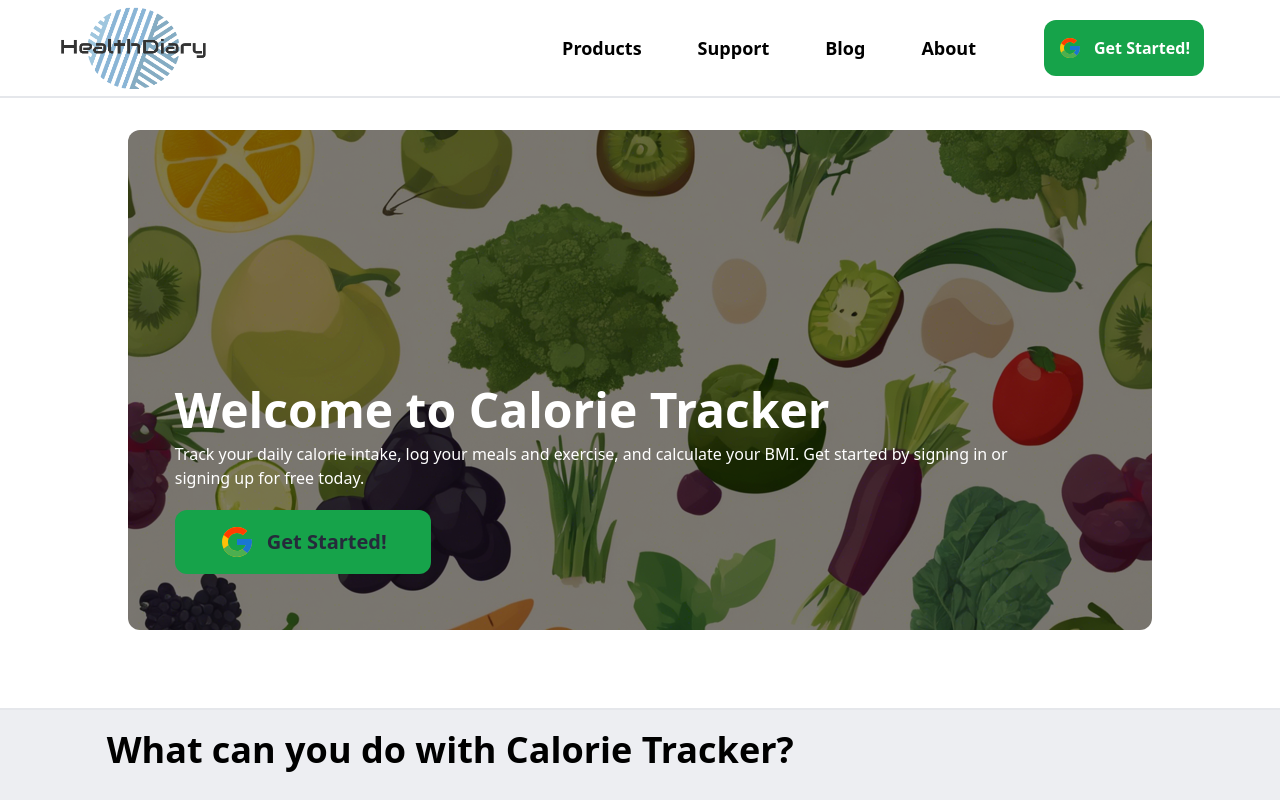
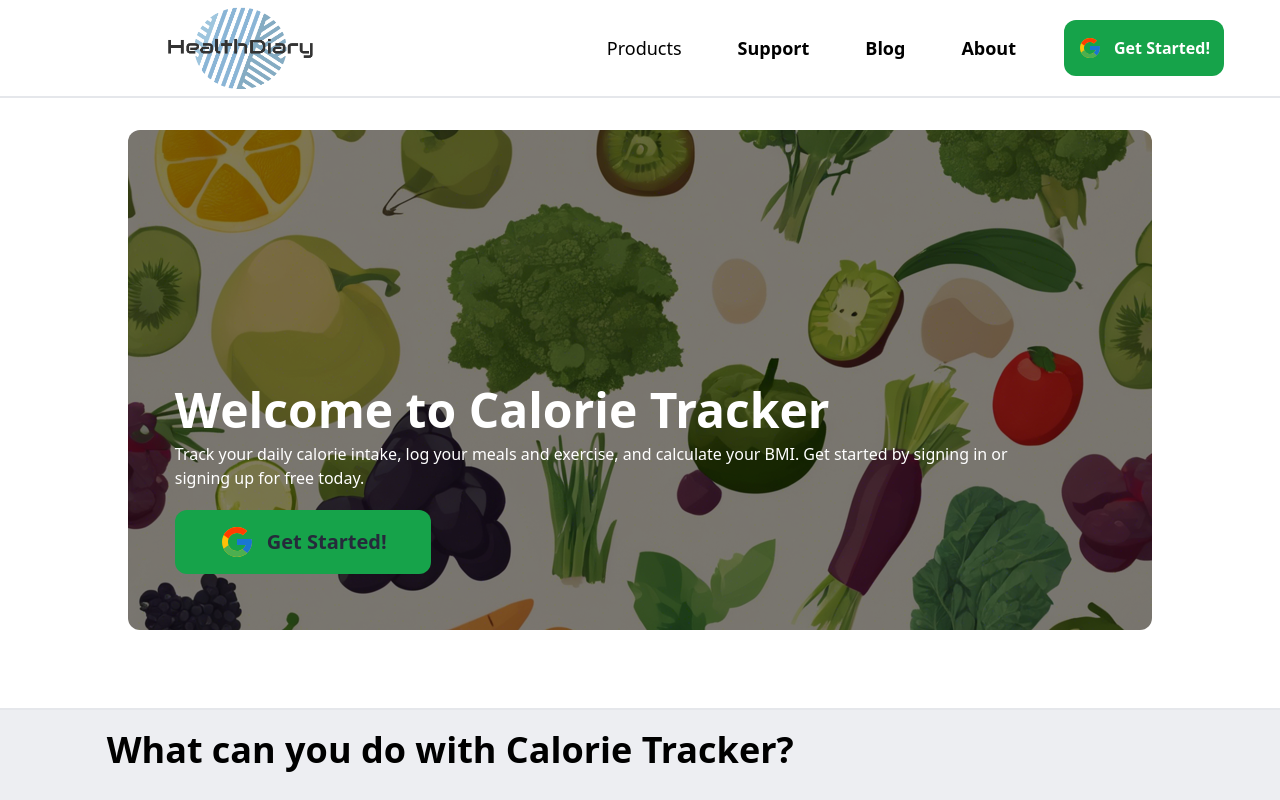
Before and after one commit to rikichoi/calorie-tracking-app, a Next.js app: page / in a window 1280 px wide. Shown: the top 800 px of the page. Built offline with nearby package versions, Linux system fonts and the light colour scheme; no server answers.

Commit message:
Added dropdown for navbar, Refined styling of home page and nav bar

```diff
--- a/src/app/dashboard/page.js
+++ b/src/app/dashboard/page.js
@@ -224,7 +224,7 @@ export default function Dashboard() {
           <div className="flex justify-end gap-2">
             <button
               onClick={() => deleteAllMealExerciseHandler(mealLog, exerciseLog)}
-              className="bg-red-700 items-center border-black text-white border-2 rounded-full mr-3  w-36 h-12 flex justify-center pt-0.5"
+              className="bg-red-700 items-center border-black text-white border-2 rounded-full mr-3 hover:shadow-gray-900 transition-all duration-100 hover:shadow-inner active:scale-110  w-36 h-12 flex justify-center pt-0.5"
             >
               Reset All
             </button>
@@ -319,7 +319,7 @@ export default function Dashboard() {
             <div className="flex w-full justify-end justify-items-end">
               <button
                 onClick={() => deleteAllMealHandler(mealLog)}
-                className="bg-red-700 items-center border-black text-white border-2 rounded-full mr-3  w-36 h-12 flex justify-center pt-0.5"
+                className="bg-red-700 items-center hover:shadow-gray-900 transition-all duration-100 hover:shadow-inner active:scale-110 border-black text-white border-2 rounded-full mr-3  w-36 h-12 flex justify-center pt-0.5"
               >
                 Reset Meal
               </button>
@@ -371,7 +371,7 @@ export default function Dashboard() {
             <div className="flex w-full justify-end justify-items-end">
               <button
                 onClick={() => deleteAllExerciseHandler(exerciseLog)}
-                className="bg-red-700 items-center border-black text-white border-2 rounded-full w-36 h-12 mr-3  flex justify-center pt-0.5"
+                className="bg-red-700 items-center hover:shadow-gray-900 transition-all duration-100 hover:shadow-inner active:scale-110 border-black text-white border-2 rounded-full w-36 h-12 mr-3  flex justify-center pt-0.5"
               >
                 Reset Exercise
               </button>
--- a/src/app/globals.css
+++ b/src/app/globals.css
@@ -32,9 +32,46 @@ body {
   }
 } */
 
-button {
-  @apply hover:shadow-gray-900 transition-all duration-100 hover:shadow-inner active:scale-110
-}
 input {
   @apply rounded-md p-1 border-2 border-black bg-[#C8CFA0] placeholder-opacity-100
 }
+
+.dropbtn {
+  border: none;
+}
+
+.dropdown {
+  position: relative;
+  display: inline-block;
+}
+
+.dropdown-content {
+  display: none;
+  position: absolute;
+  background-color: #f1f1f1;
+  border-radius: 10%;
+  min-width: 160px;
+  box-shadow: 0px 8px 16px 0px rgba(0, 0, 0, 0.2);
+  z-index: 1;
+}
+
+.dropdown-content a {
+  color: black;
+  padding: 12px 16px;
+  text-decoration: none;
+  display: block;
+  text-align: start;
+}
+
+.dropdown-content a:hover {
+  border-radius: 10%;
+  background-color: #ddd;
+}
+
+.dropdown:hover .dropdown-content {
+  display: block;
+}
+
+.dropdown:hover .dropbtn {
+  opacity: 20%;
+}
--- a/src/components/LogExerciseItem.js
+++ b/src/components/LogExerciseItem.js
@@ -40,7 +40,7 @@ export default function LogExerciseItem({
           onClose(!show),
           editExerciseMode("editExercise")
         )}
-        className="grid grid-cols-9 col-span-11 py-3 rounded-xl hover:bg-[#C8CFA0]"
+        className="hover:shadow-gray-900 transition-all duration-100 hover:shadow-inner active:scale-110 grid grid-cols-9 col-span-11 py-3 rounded-xl hover:bg-[#C8CFA0]"
       >
         <div className="grid col-span-8 grid-cols-9 ">
           <Image
@@ -62,7 +62,7 @@ export default function LogExerciseItem({
           onClick={() => {
             deleteExercise(exerciseId);
           }}
-          className="mr-1 hover:scale-110 active:scale-125 hover:shadow-none"
+          className="hover:shadow-gray-900 transition-all duration-100  mr-1 hover:scale-110 active:scale-125 "
         >
           <FaRegTrashAlt className="w-10 h-10 hover:cursor-pointer" />
         </button>
--- a/src/components/LogMealItem.js
+++ b/src/components/LogMealItem.js
@@ -22,7 +22,7 @@ export default function LogMealItem({
 }) {
   return (
     <div className="grid grid-cols-12">
-      <button onClick={()=>(selectMeal(selectedMeal), onClose(!show), editMealMode("editMeal"))} className="grid grid-cols-9 col-span-11 py-3 rounded-xl hover:bg-[#C8CFA0]">
+      <button onClick={()=>(selectMeal(selectedMeal), onClose(!show), editMealMode("editMeal"))} className="hover:shadow-gray-900 transition-all duration-100 hover:shadow-inner active:scale-110 grid grid-cols-9 col-span-11 py-3 rounded-xl hover:bg-[#C8CFA0]">
         <div className="grid col-span-8  grid-cols-9">
           <Image
             alt={""}
@@ -48,7 +48,7 @@ export default function LogMealItem({
           onClick={() => {
             deleteMeal(mealId);
           }}
-          className="mr-1 hover:scale-110 active:scale-125 hover:shadow-none"
+          className="hover:shadow-gray-900 transition-all duration-100 mr-1 hover:scale-110 active:scale-125 hover:shadow-none"
         >
           <FaRegTrashAlt className="w-10 h-10 hover:cursor-pointer" />
         </button>
--- a/src/components/Navbar.js
+++ b/src/components/Navbar.js
@@ -11,16 +11,17 @@ export default function Navbar() {
   const { googleLoginHandler } = useContext(authContext);
 
   return (
+    <div>
+      {user && !loading && (
         <div className="sticky bg-white z-50 top-0 min-h-[6rem] grid grid-cols-12 border-b-2">
-      <div className="flex justify-end items-center col-span-2 h-full">
+          <div className="flex justify-end items-center col-span-3 h-full">
             <Image
               src={Logo}
               alt="HealthDiary Logo"
               className="p-1 min-w-40 min-h-24 max-h-16 max-w-28"
             />
           </div>
-      {user && !loading && (
-        <div className="pl-64 w-full text-sm col-span-10 text-right justify-end items-center grid grid-cols-8">
+          <div className="pl-64 w-full text-sm col-span-9 text-right justify-end items-center grid grid-cols-8">
             <div className=" flex col-span-10 w-full justify-end ">
               <img
                 src={user.photoURL}
@@ -36,20 +37,54 @@ export default function Navbar() {
               </button>
             </div>
           </div>
+        </div>
       )}
       {!user && (
-        <div className="pl-64 w-full col-span-10 text-right justify-end items-center grid grid-cols-8">
+        <div className="sticky bg-white z-50 top-0 min-h-[6rem] grid grid-cols-12 border-b-2">
+          <div className="flex justify-end items-center col-span-3 h-full">
+            <a href="#">
+            <Image
+              src={Logo}
+
+              alt="HealthDiary Logo"
+              className="p-1 min-w-40 min-h-24 max-h-16 max-w-28"
+            />
+            </a>
+          </div>
+          <div className="pl-64 w-full col-span-9 text-right justify-end items-center grid grid-cols-8">
             <div className=" text-lg col-span-5 flex flex-row gap-14 justify-end w-full">
-            <a href="#" className=" font-semibold">
-              <p>Products</p>
+              <div class="dropdown">
+                <button
+                  className="hover:shadow-gray-900 transition-all duration-100 active:scale-110 font-semibold hover:shadow-none hover:opacity-60 "
+                  class="dropbtn"
+                >
+                  Products
+                </button>
+                <div class="dropdown-content">
+                  <a className="text-center font-semibold" href="#">
+                    Health Diary
                   </a>
-            <a href="#" className="text-center font-semibold">
+                  <a className="text-center font-semibold" href="#">
+                    Health Diary Pro
+                  </a>
+                </div>
+              </div>
+              <a
+                href="#"
+                className="hover:opacity-60 text-center font-semibold"
+              >
                 <p>Support</p>
               </a>
-            <a href="#" className="text-center font-semibold">
+              <a
+                href="#"
+                className="hover:opacity-60 text-center font-semibold"
+              >
                 <p>Blog</p>
               </a>
-            <a href="#" className="text-center font-semibold">
+              <a
+                href="#"
+                className="hover:opacity-60 text-center font-semibold"
+              >
                 <p>About</p>
               </a>
             </div>
@@ -58,8 +93,10 @@ export default function Navbar() {
                 onClick={googleLoginHandler}
                 className="flex justify-center items-center rounded-xl w-40 h-14 mr-2 text-white font-semibold bg-green-600 hover:shadow-gray-900 transition-all duration-100 hover:shadow-inner active:scale-110"
               >
-              <FcGoogle className="text-2xl mr-3"> </FcGoogle> <span className="">Get Started!</span>
+                <FcGoogle className="text-2xl mr-3"> </FcGoogle>{" "}
+                <span className="">Get Started!</span>
               </button>
+            </div>
           </div>
         </div>
       )}
--- a/src/components/modals/AddExerciseModal.js
+++ b/src/components/modals/AddExerciseModal.js
@@ -52,7 +52,7 @@ export default function AddExerciseModal({ show, onClose }) {
         <button
           type="reset"
           onClick={() => (onClose(!show), clearModal())}
-          className="w-10 h-10 rounded-full bg-red-700 border-black border-2 text-white font-bold"
+          className="hover:shadow-gray-900 transition-all duration-100 hover:shadow-inner active:scale-110 w-10 h-10 rounded-full bg-red-700 border-black border-2 text-white font-bold"
         >
           X
         </button>
--- a/src/components/modals/AddMealModal.js
+++ b/src/components/modals/AddMealModal.js
@@ -113,7 +113,7 @@ export default function AddMealModal({ show, onClose }) {
       <div className="w-full flex flex-row justify-end p-4">
         <button
           onClick={() => (onClose(!show), closeModal())}
-          className="w-10 h-10 rounded-full bg-red-700 border-black border-2 text-white font-bold"
+          className="hover:shadow-gray-900 transition-all duration-100 hover:shadow-inner active:scale-110 w-10 h-10 rounded-full bg-red-700 border-black border-2 text-white font-bold"
         >
           X
         </button>
@@ -121,7 +121,7 @@ export default function AddMealModal({ show, onClose }) {
       <div className=" flex flex-col items-center">
         <button
           onClick={() => (setManualLog(!manualLog), switchLogText())}
-          className="w-full bg-[#ff791f] max-h-36 max-w-xl font-bold py-3 border-2 rounded-full border-black mb-3 before:content-"
+          className="hover:shadow-gray-900 transition-all duration-100 hover:shadow-inner active:scale-110 w-full bg-[#ff791f] max-h-36 max-w-xl font-bold py-3 border-2 rounded-full border-black mb-3 before:content-"
         >
           {logText}
         </button>
--- a/src/components/modals/EditExerciseModal.js
+++ b/src/components/modals/EditExerciseModal.js
@@ -40,7 +40,7 @@ export default function EditExerciseModal({ sExercise, show, onClose }) {
       <div className="w-full flex flex-row justify-end p-4">
         <button
           onClick={() => onClose(!show)}
-          className="w-10 h-10 rounded-full bg-red-700 border-black border-2 text-white font-bold"
+          className="hover:shadow-gray-900 transition-all duration-100 hover:shadow-inner active:scale-110 w-10 h-10 rounded-full bg-red-700 border-black border-2 text-white font-bold"
         >
           X
         </button>
--- a/src/components/modals/EditMealModal.js
+++ b/src/components/modals/EditMealModal.js
@@ -53,7 +53,7 @@ export default function EditMealModal({ sMeal, show, onClose }) {
       <div className="w-full flex flex-row justify-end p-4">
         <button
           onClick={() => onClose(!show)}
-          className="w-10 h-10 rounded-full bg-red-700 border-black border-2 text-white font-bold"
+          className="hover:shadow-gray-900 transition-all duration-100 hover:shadow-inner active:scale-110 w-10 h-10 rounded-full bg-red-700 border-black border-2 text-white font-bold"
         >
           X
         </button>
--- a/src/components/modals/FoodListModal.js
+++ b/src/components/modals/FoodListModal.js
@@ -50,7 +50,7 @@ export default function FoodListModal({
 
   return (
     <div className="flex flex-col items-center">
-      <button onClick={() => addFoodHandler()} className="grid grid-cols-8 hover:bg-[#C8CFA0]  hover:border-[#C8CFA0] rounded-xl max-w-xl justify-center py-3 px-4">
+      <button onClick={() => addFoodHandler()} className="hover:shadow-gray-900 transition-all duration-100 hover:shadow-inner active:scale-110 grid grid-cols-8 hover:bg-[#C8CFA0]  hover:border-[#C8CFA0] rounded-xl max-w-xl justify-center py-3 px-4">
         <Image
           src={foodImage}
           alt={`${foodName} Image`}
```
Also changed, not shown: 1 other file (tests, documents, lock files or other folders). Lines whose indentation alone changed are shown as unchanged.
